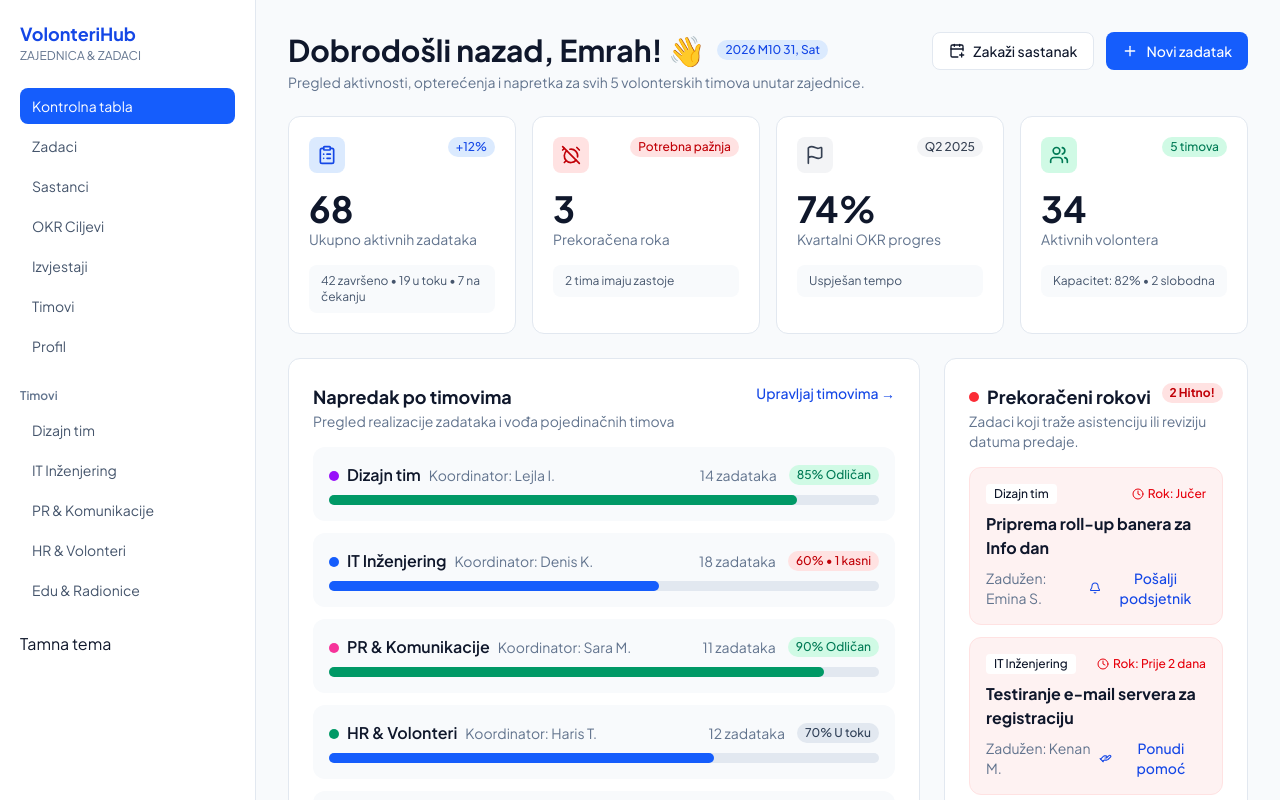
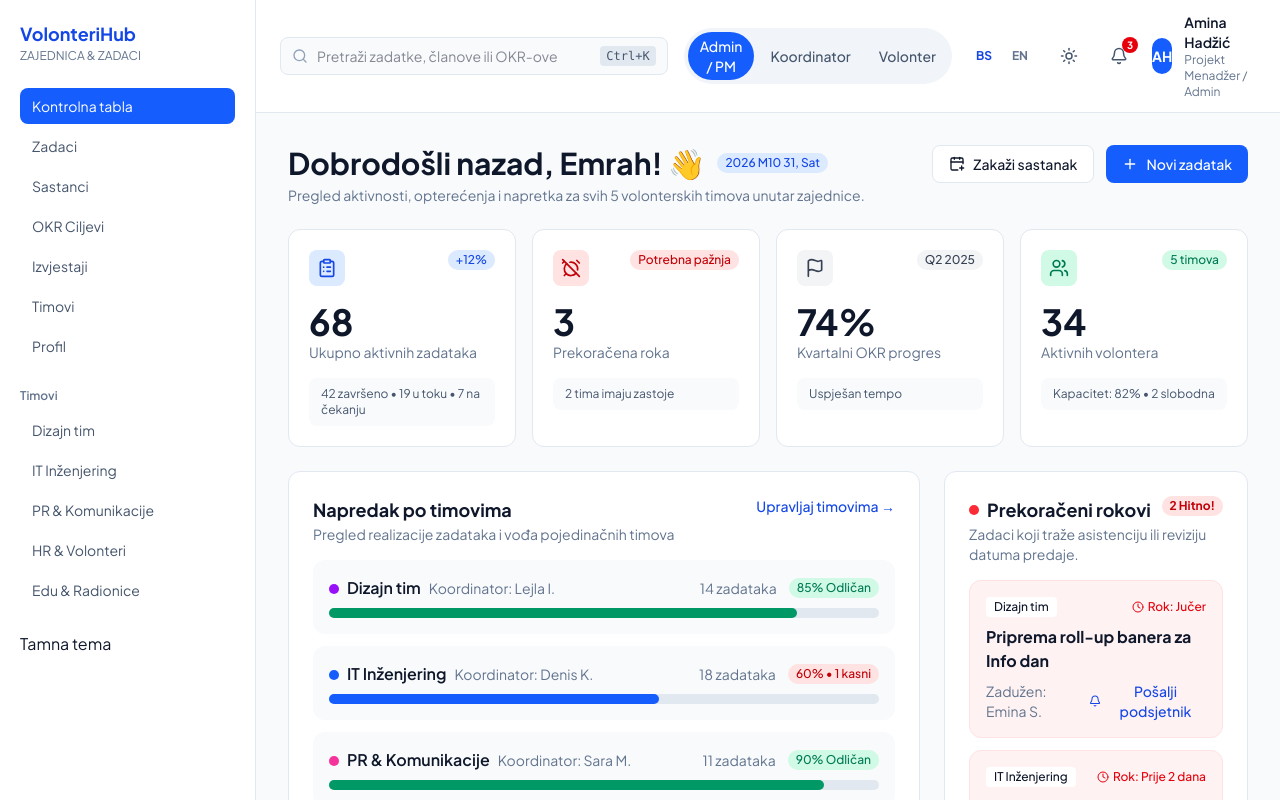
Before and after one commit to Emrahalibasic1/most-app-vol, a React (Vite) app in the folder client/: page / in a window 1280 px wide. Shown: the top 800 px of the page. Built offline with nearby package versions, Linux system fonts and the light colour scheme.

Commit message:
Modified and add component this page

```diff
--- a/client/src/components/AppLayout.tsx
+++ b/client/src/components/AppLayout.tsx
@@ -1,17 +1,16 @@
-import  Sidebar  from "./Sidebar";
+import Sidebar from "./Sidebar";
+import TopBar from "./TopBar";
 import { Outlet } from "react-router-dom";
 
-
-function AppLayout () {
+function AppLayout() {
   return (
     <div className="flex min-h-screen bg-slate-50 text-slate-900 dark:bg-slate-950 dark:text-slate-100">
       <Sidebar />
-        <main className="flex-1">
-            <Outlet/>
+      <main className="flex min-w-0 flex-1 flex-col">
+        <TopBar />
+        <Outlet />
       </main>
-
     </div>
-
   );
 }
 
```
Lines whose indentation alone changed are shown as unchanged.
